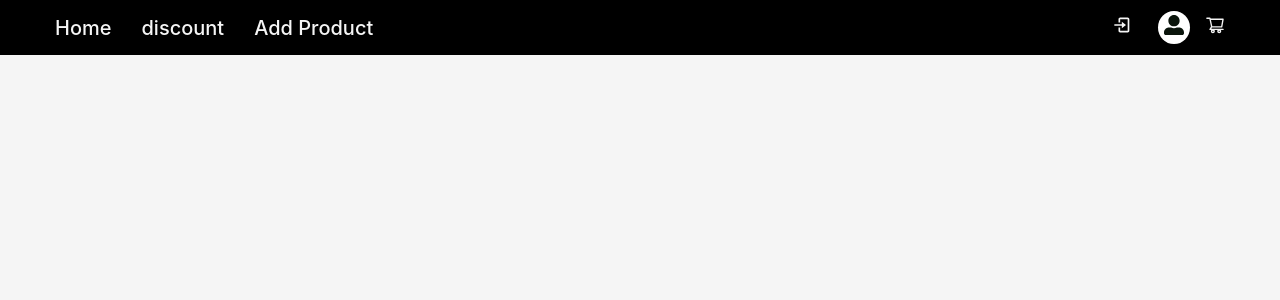
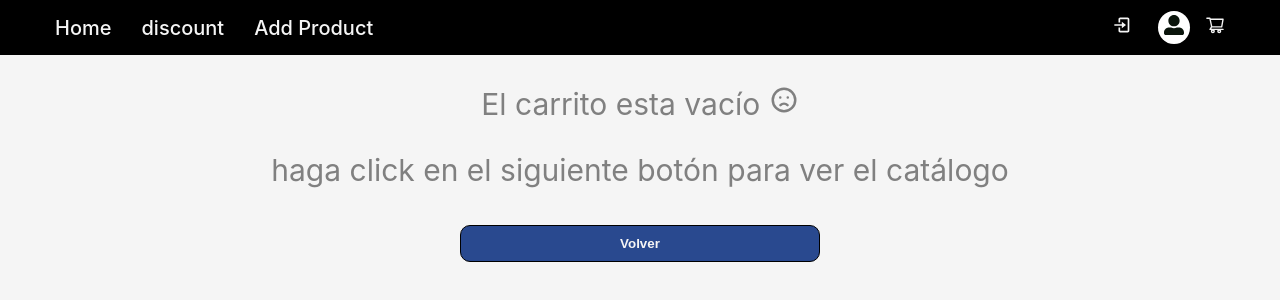
Before and after one commit to djaroldito/e-guitar-REACT, a React (Create React App) app in the folder client/: page /cart in a window 1280 px wide. Shown: the top 300 px of the page. Built offline with nearby package versions, Linux system fonts and the light colour scheme; a web font is replaced by a local one.

Commit message:
Estilos Carrito

```diff
--- /dev/null
+++ b/client/src/routes/components/Cart/EmptyCart.jsx
@@ -0,0 +1,21 @@
+import styled from "styled-components";
+import {HiOutlineEmojiSad} from "react-icons/hi"
+import "./Cart.css";
+import { Link } from "react-router-dom";
+
+const EmptyCart = () => {
+    return(
+            <Empty>
+                <p>El carrito esta vacío  <HiOutlineEmojiSad/></p>
+                <p>haga click en el siguiente botón para ver el catálogo</p>
+                <Link to='/home'><button className="Purchasebutton">Volver</button></Link>
+            </Empty>
+        )
+    }
+const Empty = styled.div`
+    text-align: center;
+    color: gray;
+    font-size:30px;
+`
+
+export default EmptyCart;
--- a/client/src/routes/components/cart.js
+++ b/client/src/routes/components/cart.js
@@ -4,6 +4,7 @@ import styled from "styled-components"
 import {delOneFromCart,delAllFromCart, clearCart, getProductToCart } from "../../Redux/productSlice"
 import {AiOutlineDelete} from "react-icons/ai";
 import {BsCart2} from 'react-icons/bs'
+import EmptyCart from './Cart/EmptyCart.jsx';
 import "./Cart/Cart.css";
 
 
@@ -22,7 +23,7 @@ const Cart = () =>{
 
    return(
   <main>
-    {carrito.length >= 1 ? <button onClick={() => dispatch(clearCart())}>Clear Cart</button> : null }
+    {carrito.length >= 1 ? <button onClick={() => dispatch(clearCart())}>Clear Cart</button> :  <EmptyCart/>}
   <div className="ProductCartContainer">
     <br/>
 
```
